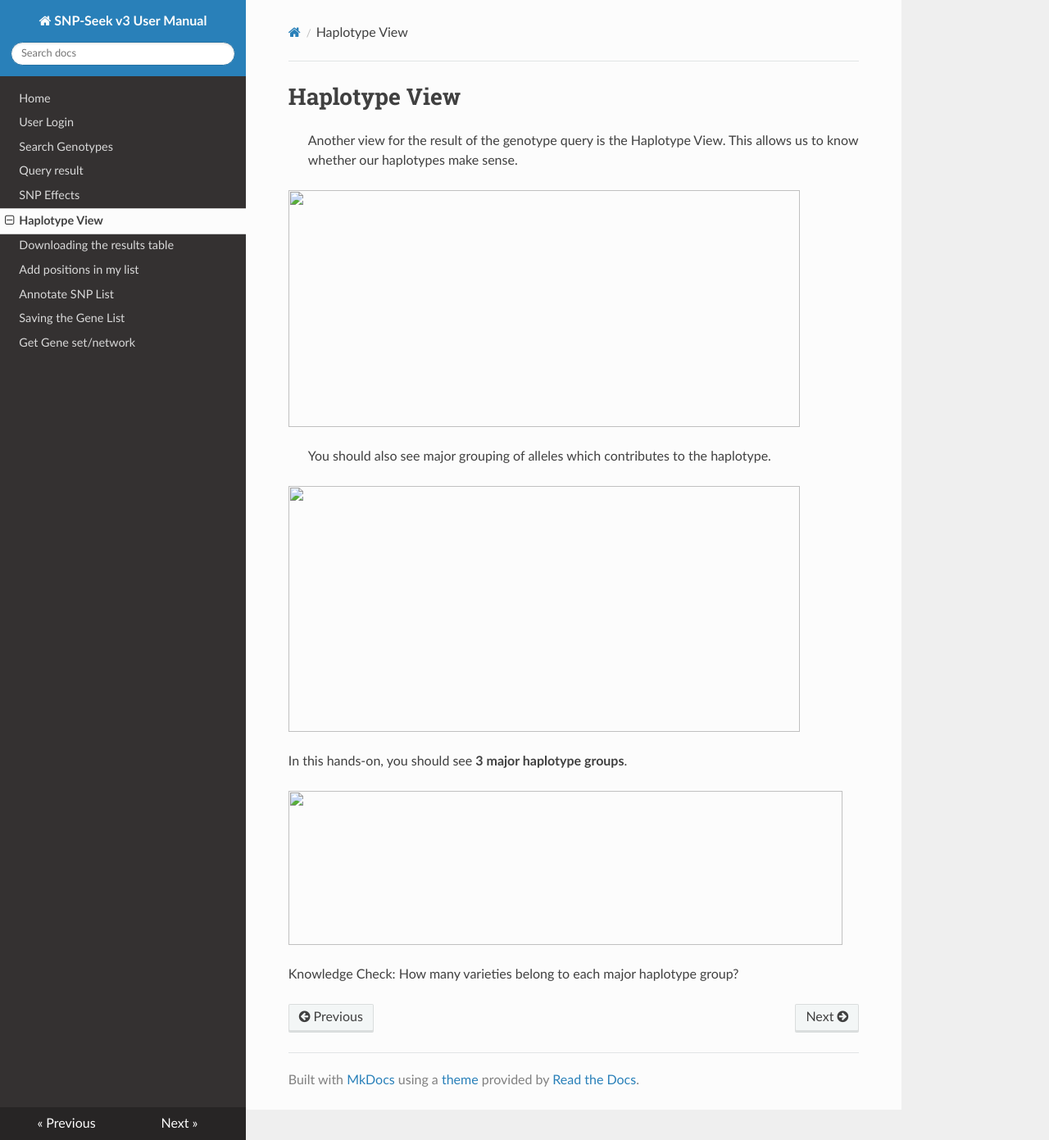
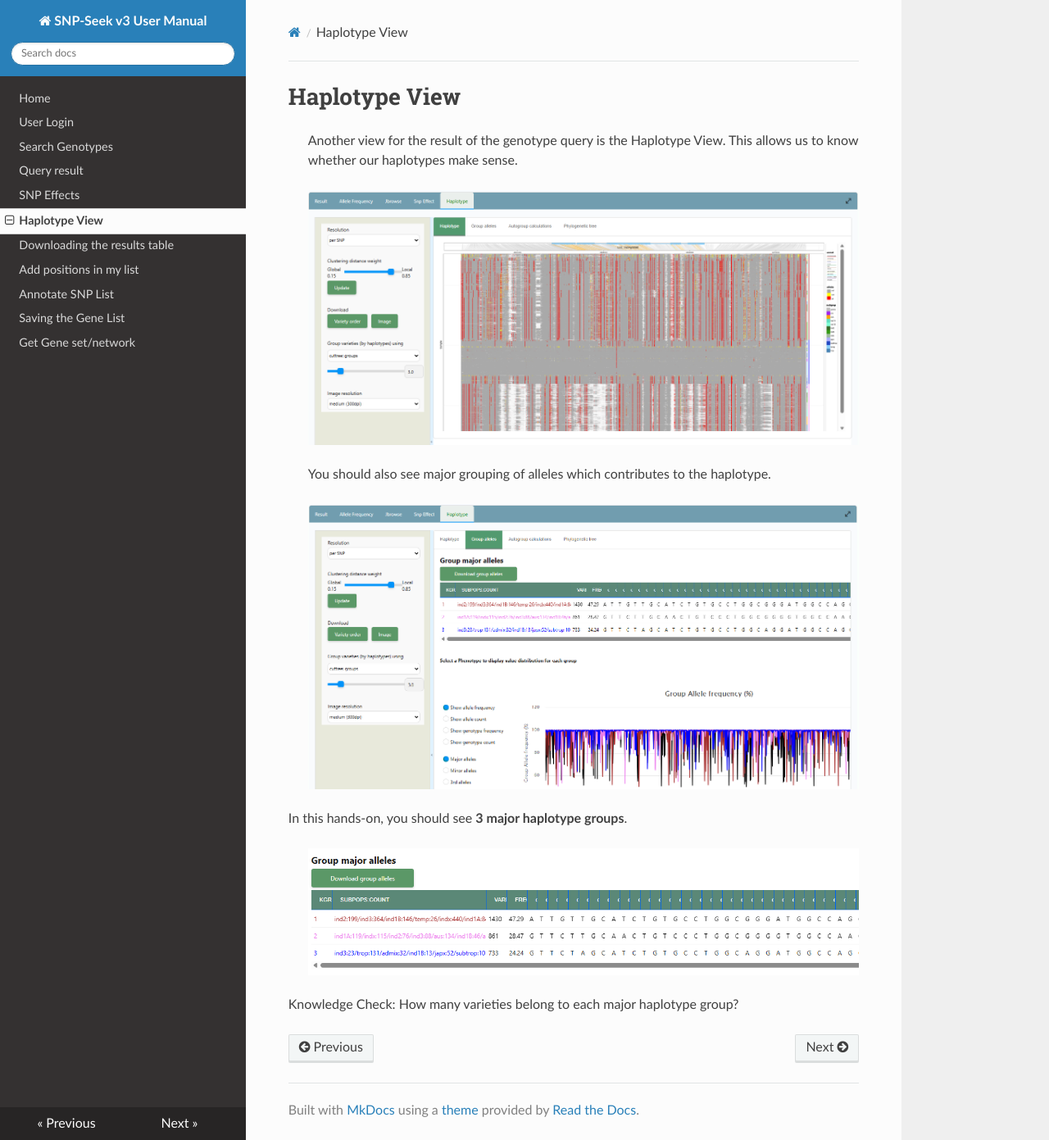
Before and after one commit to jdetras/SNP-Seekv3-Manual, an MkDocs documentation site: the page built from docs/haplotype_view.md, in a window 1280 px wide and 1391 px high. Shown: the whole window at 82% size. Built offline with MkDocs 1.6.1, drawn with Linux system fonts in a browser that asks for light colours; nearby versions of some CDN libraries.

Commit message:
Update haplotype_view.md

```diff
--- a/docs/haplotype_view.md
+++ b/docs/haplotype_view.md
@@ -3,19 +3,22 @@
 > Another view for the result of the genotype query is the Haplotype
 > View. This allows us to know whether our haplotypes make sense.
 
-<img src="img/image7.png"
-style="width:6.5in;height:3.008in" />
+> ![](img/image7.png)
+<!-- <img src="img/image7.png"
+style="width:6.5in;height:3.008in" /> -->
 
 > You should also see major grouping of alleles which contributes to the
 > haplotype.
 
-<img src="img/image8.png"
-style="width:6.5in;height:3.12878in" />
+> ![](img/image8.png)
+<!-- <img src="img/image8.png"
+style="width:6.5in;height:3.12878in" /> -->
 
 In this hands-on, you should see **3 major haplotype groups**.
 
-<img src="img/image9.png"
-style="width:7.0427in;height:1.96354in" />
+> ![](img/image9.png)
+<!-- <img src="img/image9.png"
+style="width:7.0427in;height:1.96354in" /> -->
 
 Knowledge Check: How many varieties belong to each major haplotype
 group?
```
